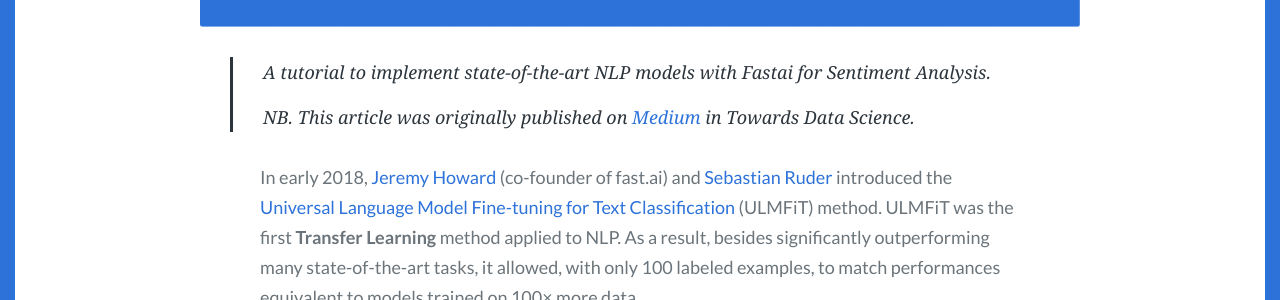
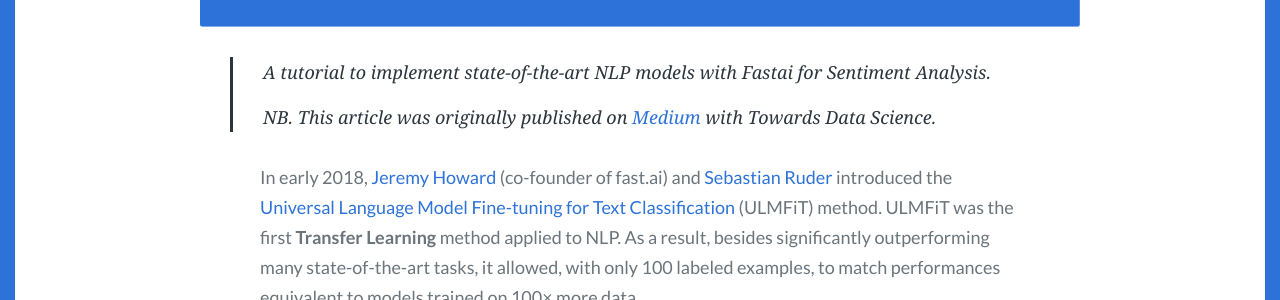
Before and after one commit to maximilienroberti/Scriptor-blog, a Jekyll site: the page built from _posts/2019-12-08-fastai-with-🤗transformers-bert-roberta-xlnet-xlm-distilbert.md, in a window 1280 px wide and 900 px high, scrolled down 754 px. Shown: the part 155-455 px from the top of the window. Built offline with Jekyll 4.4.1, drawn with Linux system fonts in a browser that asks for light colours; comment, search, counter and statistics services are not loaded.

Commit message:
Update Posts “2019-12-08-fastai-with-🤗transformers-bert-roberta-xlnet-xlm-distilbert”

```diff
--- a/_posts/2019-12-08-fastai-with-🤗transformers-bert-roberta-xlnet-xlm-distilbert.md
+++ b/_posts/2019-12-08-fastai-with-🤗transformers-bert-roberta-xlnet-xlm-distilbert.md
@@ -12,7 +12,7 @@ layout: post
 ---
 > A tutorial to implement state-of-the-art NLP models with Fastai for Sentiment Analysis.
 >
-> NB. This article was originally published on [Medium](https://towardsdatascience.com/fastai-with-transformers-bert-roberta-xlnet-xlm-distilbert-4f41ee18ecb2) in Towards Data Science.
+> NB. This article was originally published on [Medium](https://towardsdatascience.com/fastai-with-transformers-bert-roberta-xlnet-xlm-distilbert-4f41ee18ecb2) with Towards Data Science.
 
 In early 2018, [Jeremy Howard](undefined) (co-founder of fast.ai) and [Sebastian Ruder](undefined) introduced the [Universal Language Model Fine-tuning for Text Classification](https://arxiv.org/pdf/1801.06146.pdf) (ULMFiT) method. ULMFiT was the first **Transfer Learning** method applied to NLP. As a result, besides significantly outperforming many state-of-the-art tasks, it allowed, with only 100 labeled examples, to match performances equivalent to models trained on 100× more data.
 
```
